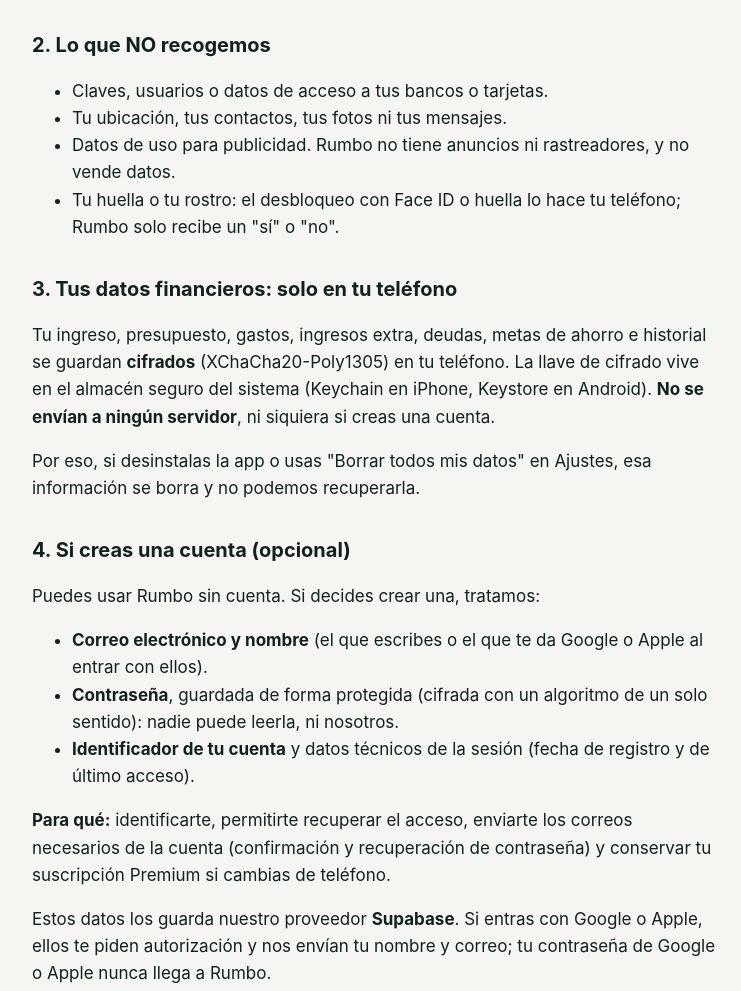
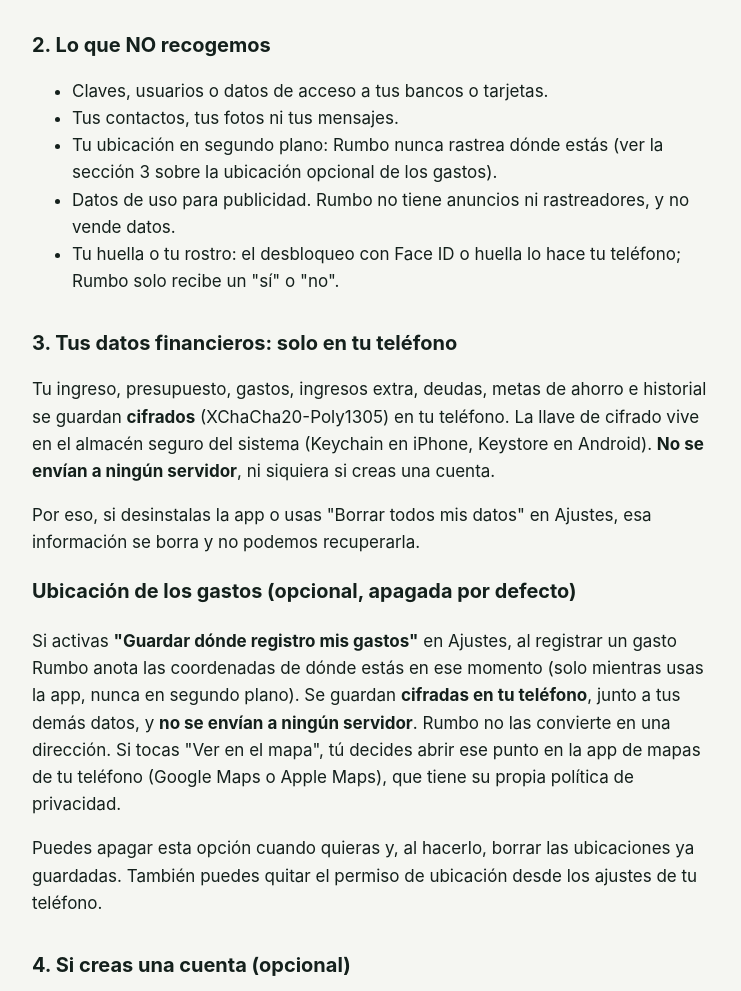
Before and after one commit to davidgaleano26/rumbo-legal, a plain HTML site: page privacidad.html in a window 1280 px wide. Shown: the part 748-1739 px from the top of the page, without its empty margins (264-1005 px from the left). Drawn offline with Linux system fonts and the light colour scheme.

Commit message:
Detalle de movimientos: fecha, hora, ubicacion opcional con mapa y origen de ingresos

```diff
--- a/privacidad.html
+++ b/privacidad.html
@@ -37,7 +37,8 @@
   <h2>2. Lo que NO recogemos</h2>
   <ul>
     <li>Claves, usuarios o datos de acceso a tus bancos o tarjetas.</li>
-    <li>Tu ubicación, tus contactos, tus fotos ni tus mensajes.</li>
+    <li>Tus contactos, tus fotos ni tus mensajes.</li>
+    <li>Tu ubicación en segundo plano: Rumbo nunca rastrea dónde estás (ver la sección 3 sobre la ubicación opcional de los gastos).</li>
     <li>Datos de uso para publicidad. Rumbo no tiene anuncios ni rastreadores, y no vende datos.</li>
     <li>Tu huella o tu rostro: el desbloqueo con Face ID o huella lo hace tu teléfono; Rumbo solo recibe un "sí" o "no".</li>
   </ul>
@@ -51,6 +52,19 @@
   <p>
     Por eso, si desinstalas la app o usas "Borrar todos mis datos" en Ajustes, esa información se borra y no podemos
     recuperarla.
+  </p>
+
+  <h3>Ubicación de los gastos (opcional, apagada por defecto)</h3>
+  <p>
+    Si activas <strong>"Guardar dónde registro mis gastos"</strong> en Ajustes, al registrar un gasto Rumbo anota las
+    coordenadas de dónde estás en ese momento (solo mientras usas la app, nunca en segundo plano). Se guardan
+    <strong>cifradas en tu teléfono</strong>, junto a tus demás datos, y <strong>no se envían a ningún servidor</strong>.
+    Rumbo no las convierte en una dirección. Si tocas "Ver en el mapa", tú decides abrir ese punto en la app de mapas
+    de tu teléfono (Google Maps o Apple Maps), que tiene su propia política de privacidad.
+  </p>
+  <p>
+    Puedes apagar esta opción cuando quieras y, al hacerlo, borrar las ubicaciones ya guardadas. También puedes quitar el
+    permiso de ubicación desde los ajustes de tu teléfono.
   </p>
 
   <h2>4. Si creas una cuenta (opcional)</h2>
```
